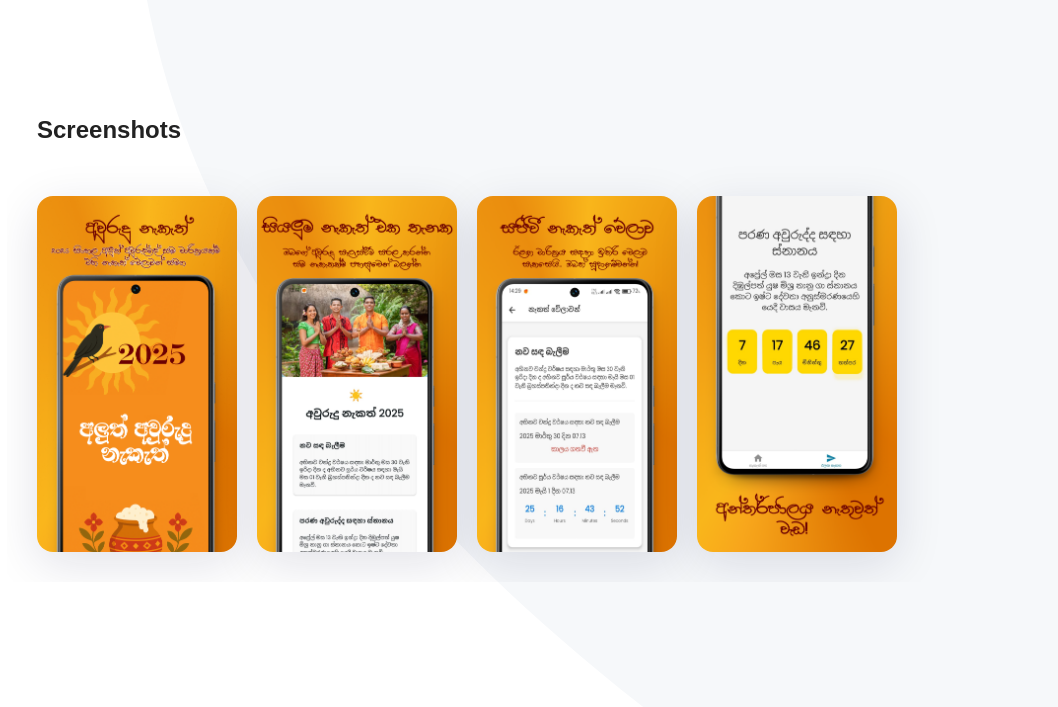
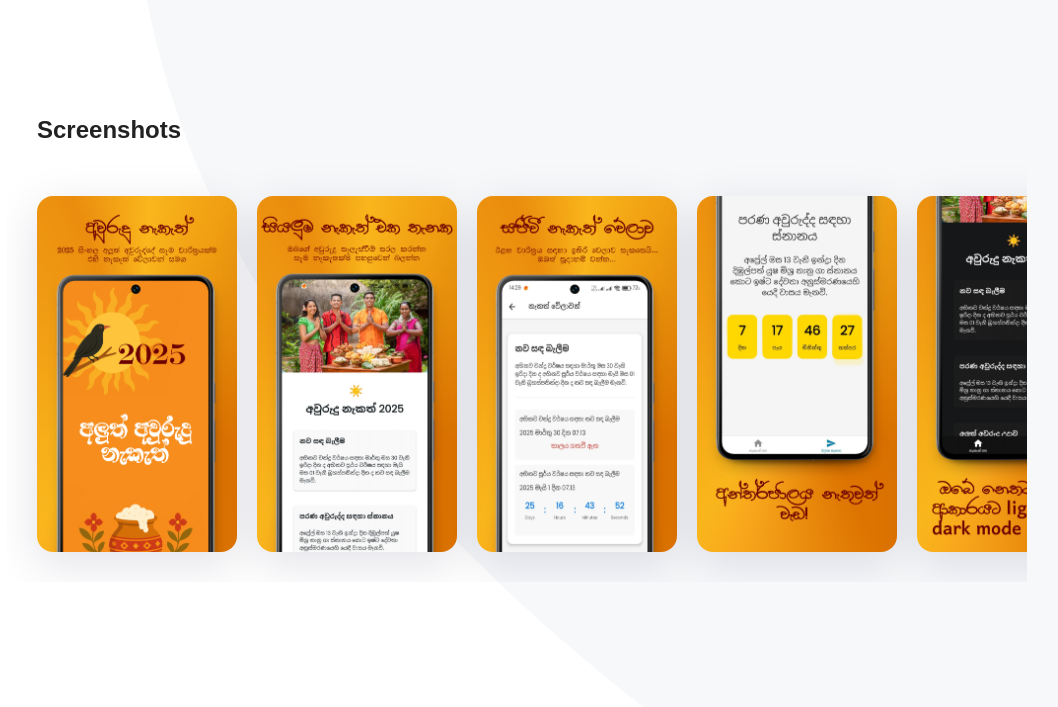
Before and after one commit to LakinduK/avurudu-nakath-web, a plain HTML site: page index.html in a window 1280 px wide. Shown: the part 443-1150 px from the top of the page, without its empty margins (123-1181 px from the left). Drawn offline with Linux system fonts and the light colour scheme.

Commit message:
Update screenshots of index.html

```diff
--- a/index.html
+++ b/index.html
@@ -51,17 +51,20 @@
 			</div>
 			<div class="app__screenshots-wrapper container-desktop">
 				<div class="app__screenshots-list">
-					<a href="content/image/4etznr3fm1qyzy21z0nt.png" class="lightbox">
-						<img src="content/image/4etznr3fm1qyzy21z0nt.png" class="app__screenshot" alt="" />
+					<a href="content/image/1.png" class="lightbox">
+						<img src="content/image/1.png" class="app__screenshot" alt="" />
 					</a>
-					<a href="content/image/hji21bid4zotioq50xge.png" class="lightbox">
-						<img src="content/image/hji21bid4zotioq50xge.png" class="app__screenshot" alt="" />
+					<a href="content/image/2.png" class="lightbox">
+						<img src="content/image/2.png" class="app__screenshot" alt="" />
 					</a>
-					<a href="content/image/v6vyc8suzhzeiu7jjhia.png" class="lightbox">
-						<img src="content/image/v6vyc8suzhzeiu7jjhia.png" class="app__screenshot" alt="" />
+					<a href="content/image/3.png" class="lightbox">
+						<img src="content/image/3.png" class="app__screenshot" alt="" />
 					</a>
-					<a href="content/image/d7hw257dlqho0n356rem.png" class="lightbox">
-						<img src="content/image/d7hw257dlqho0n356rem.png" class="app__screenshot" alt="" />
+					<a href="content/image/4.png" class="lightbox">
+						<img src="content/image/4.png" class="app__screenshot" alt="" />
+					</a>
+					<a href="content/image/5.png" class="lightbox">
+						<img src="content/image/5.png" class="app__screenshot" alt="" />
 					</a>
 				</div>
 			</div>
```
